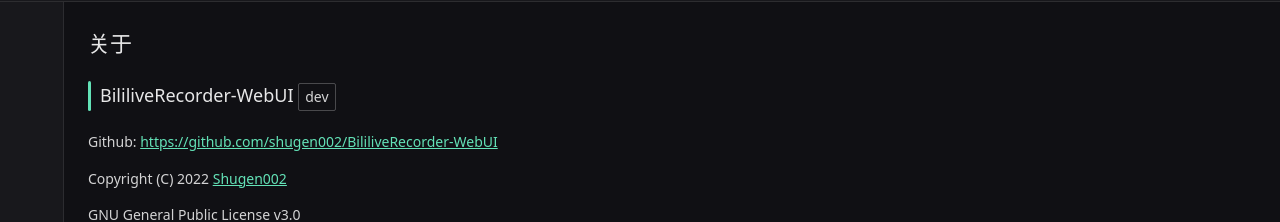
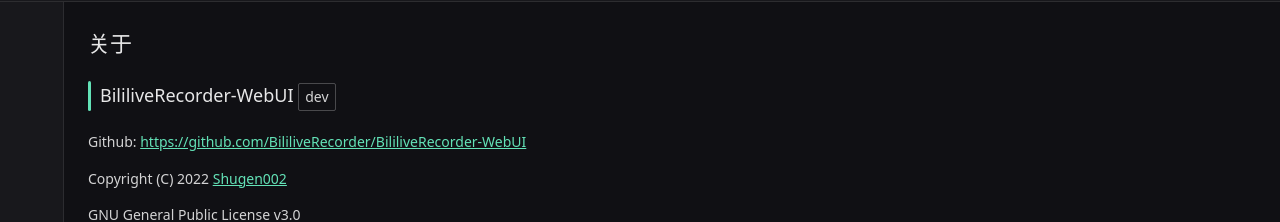
Before and after one commit to BililiveRecorder/BililiveRecorder-WebUI, a Vue app: page /about in a window 1280 px wide. Shown: the part 62-284 px from the top of the page. Built offline with nearby package versions, Linux system fonts and the light colour scheme; some icons are missing.

Commit message:
chore: update about

```diff
--- a/src/views/About.vue
+++ b/src/views/About.vue
@@ -4,8 +4,8 @@
     <div class="webui-about">
       <n-h3 prefix="bar">BililiveRecorder-WebUI <n-tag>{{ VERSION }}</n-tag>
       </n-h3>
-      <p>Github: <n-a href="https://github.com/shugen002/BililiveRecorder-WebUI" target="_blank">
-          https://github.com/shugen002/BililiveRecorder-WebUI</n-a>
+      <p>Github: <n-a href="https://github.com/BililiveRecorder/BililiveRecorder-WebUI" target="_blank">
+          https://github.com/BililiveRecorder/BililiveRecorder-WebUI</n-a>
       </p>
       <p>Copyright (C) 2022 <n-a href="https://github.com/shugen002" target="_blank">Shugen002</n-a>
       </p>
```
